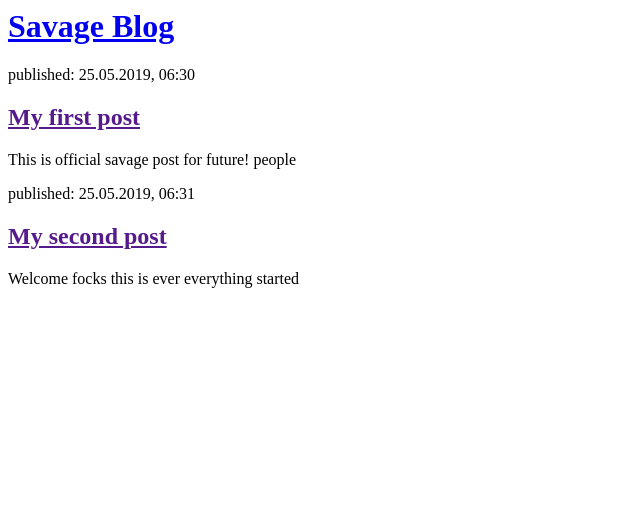
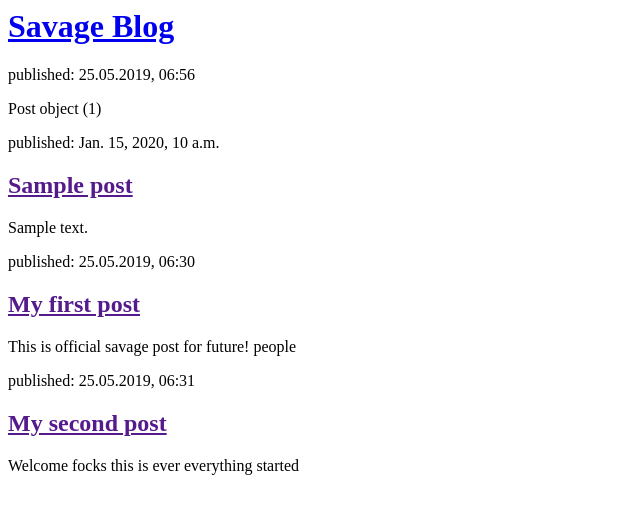
Before and after one commit to prabaharangit/Savage, a Django app: template blog/templates/blog/post_list.html in a window 1280 px wide. Shown: the top 514 px of the page, without its empty margins (0-640 px from the left). Run offline with Django 3.2, Linux system fonts and the light colour scheme; the template is opened without the code that fills it: values that come from a table or form of the project are taken from there, others are empty; tables that the repository leaves empty hold one stand-in row (values such as "Sample post").

Commit message:
Modified templates to display posts from database.

```diff
--- a/blog/templates/blog/post_list.html
+++ b/blog/templates/blog/post_list.html
@@ -6,6 +6,25 @@
         <div>
             <h1><a href="/">Savage Blog</a></h1>
         </div>
+
+        <div>
+             <p>published: 25.05.2019, 06:56</p>
+            {% for post in posts %}
+                {{ post }}
+            {% endfor %}
+        </div>
+
+
+
+        {% for post in posts %}
+        <div>
+            <p>published: {{ post.published_date }}</p>
+            <h2><a href="">{{ post.title }}</a></h2>
+            <p>{{ post.text|linebreaksbr }}</p>
+        </div>
+        {% endfor %}
+
+
 
         <div>
             <p>published: 25.05.2019, 06:30</p>
```
Also changed, not shown: blog/views.py (+6 -1 lines).
